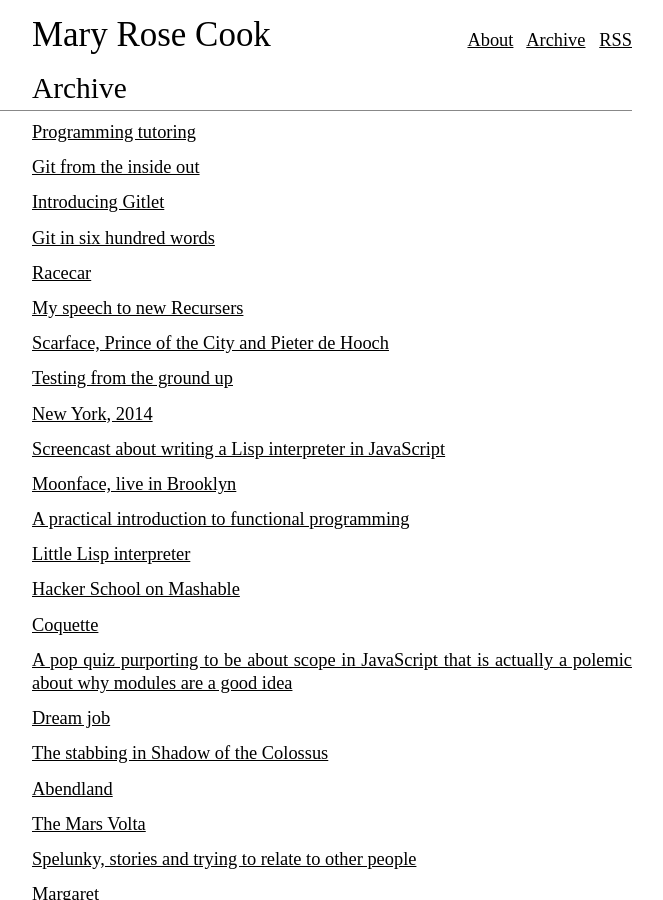
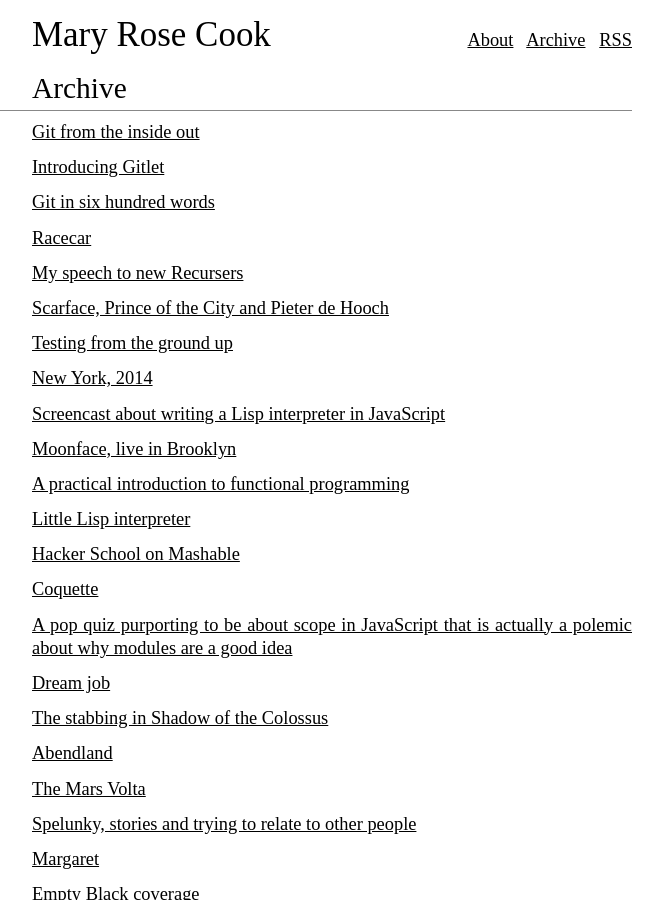
Before and after one commit to zahrabakhshalizadeh/maryrosecook.com, a Jekyll site: the page built from blog/archive.html, in a window 1280 px wide and 900 px high. Shown: the whole window, without its empty margins (308-971 px from the left). Built offline with Jekyll 4.4.1, drawn with Linux system fonts in a browser that asks for light colours; Markdown is read by kramdown in place of the engine named in the settings.

Commit message:
Hide hidden posts from archive

```diff
--- a/blog/archive.html
+++ b/blog/archive.html
@@ -7,7 +7,9 @@
 
   <div class="main">
     {% for post in site.posts %}
-      <p><a href="{{ post.url }}">{{ post.title }}</a></p>
+      {% if post.hidden != true %}
+        <p><a href="{{ post.url }}">{{ post.title }}</a></p>
+      {% endif %}
     {% endfor %}
   </div>
 </div>
```
